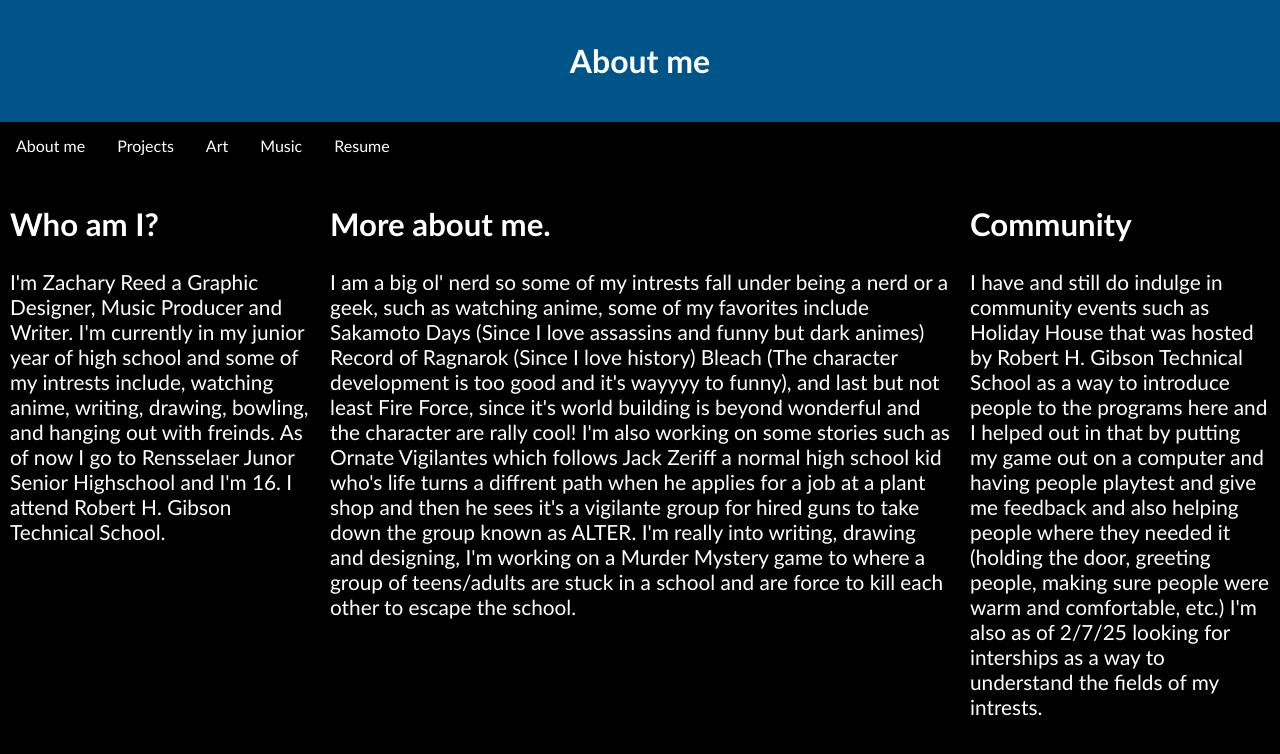
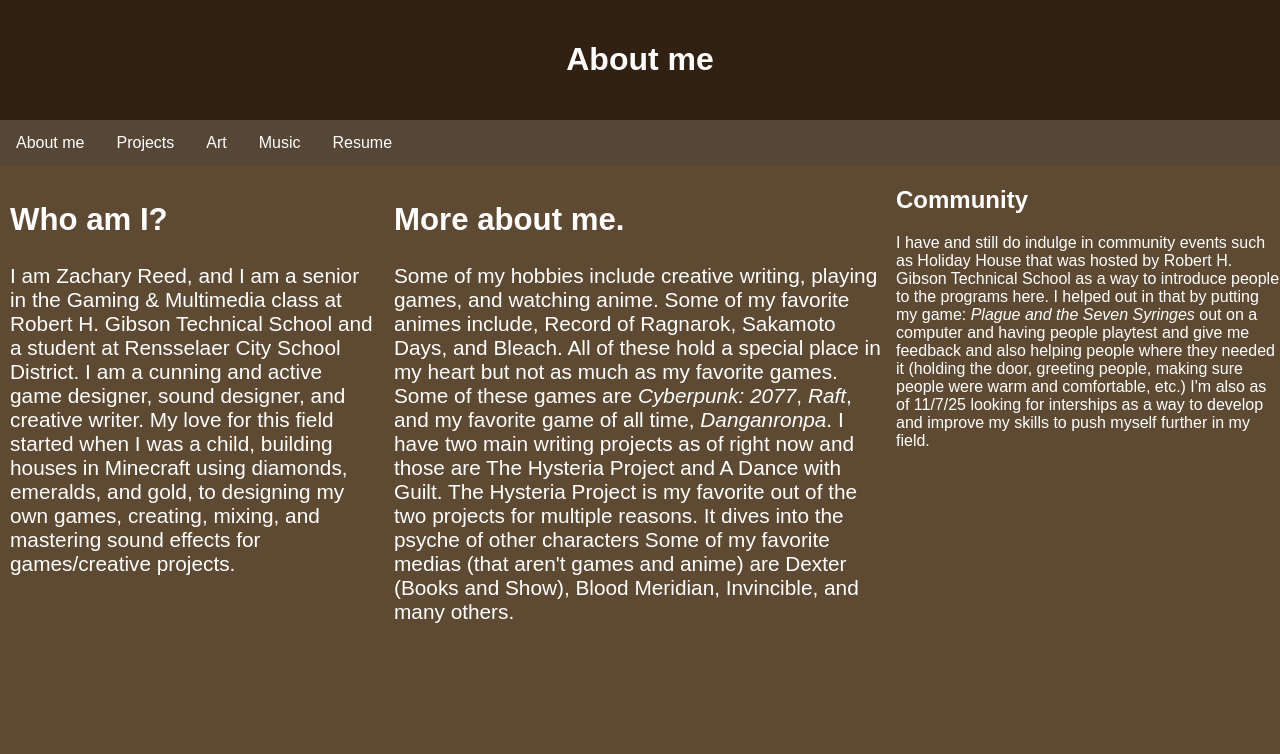
Before and after one commit to Omenz0/Omenz0.github.io, a plain HTML site: page index.html in a window 1280 px wide. Drawn offline with Linux system fonts and the light colour scheme.

Commit message:
Website 11/18/25

```diff
--- a/Index.css
+++ b/Index.css
@@ -1,8 +1,8 @@
 
-body {background-color: rgb(0, 0, 0); color: rgb(255, 255, 255); font-family:'Gill Sans', 'Gill Sans MT', Calibri, 'Trebuchet MS', sans-serif;}
+body {background-color: rgb(94, 73, 50); color: rgb(255, 255, 255); font-family:'Lexend', sans-serif;}
 
 
-.A {width:1000px;height:300px;margin-left:15px;font-size: 130%;}
+.A {width:1000px;height:300px;margin-left:15px;font-size: 160%;}
 
 * {
     box-sizing: border-box;
@@ -14,7 +14,7 @@ body {background-color: rgb(0, 0, 0); color: rgb(255, 255, 255); font-family:'Gi
 
   /* Style the header */
   .MyWebsite {
-    background-color: #005488;
+    background-color: #302112;
     padding: 20px;
     text-align: center;
   }
@@ -22,7 +22,7 @@ body {background-color: rgb(0, 0, 0); color: rgb(255, 255, 255); font-family:'Gi
   /* Style the top navigation bar */
   .topnav {
     overflow: hidden;
-    background-color: #010000;
+    background-color: #554635;
   }
 
   /* Style the topnav links */
@@ -49,12 +49,12 @@ body {background-color: rgb(0, 0, 0); color: rgb(255, 255, 255); font-family:'Gi
 
   /* Left and right column */
   .column.side {
-    width: 25%; font-size: 130%;
+    width: 30%; font-size: 130%;
   }
 
   /* Middle column */
   .column.middle {
-    width: 50%; font-size: 130%;
+    width: 40%; font-size: 130%;
   }
 
   /* Clear floats after the columns */
--- a/Projects.css
+++ b/Projects.css
@@ -1,29 +1,7 @@
-
-body {background-color: rgb(0, 0, 0); color: rgb(255, 255, 255); font-family:'Gill Sans', 'Gill Sans MT', Calibri, 'Trebuchet MS', sans-serif;}
+body {background-color: rgb(94, 73, 50); color: rgb(255, 255, 255); font-family:'Lexend', sans-serif;}
 
 
-.A {width:1000px;height:300px;margin-left:15px;font-size: 130%;}
-
-
-/* unvisited link */
-a:link {
-  color: rgb(0, 234, 255);
-}
-
-/* visited link */
-a:visited {
-  color: rgb(0, 225, 255);
-}
-
-/* mouse over link */
-a:hover {
-  color: rgb(255, 0, 0);
-}
-
-/* selected link */
-a:active {
-  color: rgb(255, 255, 255);
-}
+.A {width:1000px;height:300px;margin-left:15px;font-size: 160%;}
 
 * {
     box-sizing: border-box;
@@ -35,7 +13,7 @@ a:active {
 
   /* Style the header */
   .MyWebsite {
-    background-color: #005488;
+    background-color: #302112;
     padding: 20px;
     text-align: center;
   }
@@ -43,7 +21,7 @@ a:active {
   /* Style the top navigation bar */
   .topnav {
     overflow: hidden;
-    background-color: #010000;
+    background-color: #554635;
   }
 
   /* Style the topnav links */
@@ -66,16 +44,17 @@ a:active {
   .column {
     float: left;
     padding: 10px;
+
   }
 
   /* Left and right column */
   .column.side {
-    width: 25%; font-size: 130%;
+    width: 40%; font-size: 130%;
   }
 
   /* Middle column */
   .column.middle {
-    width: 50%; font-size: 130%;
+    width: 60%; font-size: 120%;
   }
 
   /* Clear floats after the columns */
--- a/index.html
+++ b/index.html
@@ -9,10 +9,7 @@
 </head>
 
 <body>
-    </style>
-    </head>
 
-    <body>
 
         <div class="MyWebsite">
             <h1>About me</h1>
@@ -28,42 +25,39 @@
 
         </div>
 
-        <div class="row">
+        <div class="row"> </div>
             <div class="column side">
                 <h2>Who am I?</h2>
-                <p> I'm Zachary Reed a Graphic Designer, Music Producer and Writer.
-                    I'm currently in my junior year of high school and some of my intrests include, watching anime,
-                    writing, drawing, bowling, and hanging out with freinds. As of now I go to Rensselaer Junor Senior
-                    Highschool and I'm 16. I attend Robert H. Gibson Technical School.</p>
+                <p> I am Zachary Reed, and I am a senior in the Gaming & Multimedia class at Robert H. Gibson Technical
+                    School and a student
+                    at Rensselaer City School District. I am a cunning and active game designer, sound designer, and creative
+                    writer. My love for
+                    this field started when I was a child, building houses in Minecraft using diamonds, emeralds, and
+                    gold, to designing my
+                    own games, creating, mixing, and mastering sound effects for games/creative projects.
+                </p>
 
             </div>
 
             <div class="column middle">
                 <h2>More about me.</h2>
-                <p> I am a big ol' nerd so some of my intrests fall under being a nerd or a geek, such as watching
-                    anime, some of my favorites include Sakamoto Days (Since I love assassins and funny but dark animes)
-                    Record of
-                    Ragnarok (Since I love history) Bleach (The character development is too good and it's wayyyy to
-                    funny), and last but not least Fire Force, since it's world building is beyond wonderful and the
-                    character are rally cool! I'm also working on some stories such as Ornate Vigilantes which follows
-                    Jack Zeriff a normal high school kid who's life turns a diffrent path when he applies for a job at a
-                    plant shop and then he sees it's a vigilante group for hired guns to take down the group known as
-                    ALTER. I'm really into writing, drawing and designing, I'm working on a Murder Mystery game to where
-                    a group of teens/adults are stuck in a school and are force to kill each other to escape the school. </p>
+                <p> Some of my hobbies include creative writing, playing games, and watching anime. Some of my favorite
+                    animes include, Record of Ragnarok, Sakamoto Days, and Bleach. All of these hold a special place in
+                    my heart but not as much as my favorite games. Some of these games are <i>Cyberpunk: 2077</i>, <i>Raft</i>, and my
+                    favorite game of all time, <i>Danganronpa</i>. I have two main writing projects as of right now and those
+                    are The Hysteria Project and A Dance with Guilt. The Hysteria Project is my favorite out of the two
+                    projects for multiple reasons. It dives into the psyche of other characters
+                    Some of my favorite medias (that aren't games and anime) are Dexter (Books and Show), Blood
+                    Meridian, Invincible, and many others.
+                </p>
 
             </div>
 
-            <div class="column side">
+            <div class="column side"> </div>
                 <h2>Community</h2>
                 <p>I have and still do indulge in community events such as Holiday House that was hosted by Robert H.
-                    Gibson Technical School as a way to introduce people to the programs here and I helped out in that
-                    by putting my game out on a computer and having people playtest and give me feedback and also
-                    helping people where they needed it (holding the door, greeting people, making sure people were warm
-                    and comfortable, etc.) I'm also as of 2/7/25 looking for interships as a way to understand the
-                    fields of my intrests.</p>
-
-
-
-    </body>
-
-</html>
+                    Gibson Technical School as a way to introduce people to the programs here. I helped out in that
+                    by putting my game: <i>Plague and the Seven Syringes</i> out on a computer and having people
+                    playtest and give me feedback and also helping people where they needed it (holding the door, greeting people, making sure people were warm
+                    and comfortable, etc.) I'm also as of 11/7/25 looking for interships as a way to develop and improve my skills to push myself further in my field.
+                <div> </div>
--- a/resume.css
+++ b/resume.css
@@ -1,5 +1,5 @@
 
-body {background-color: rgb(0, 0, 0); color: rgb(255, 255, 255); font-family:'Gill Sans', 'Gill Sans MT', Calibri, 'Trebuchet MS', sans-serif;}
+body {background-color: rgb(94, 73, 50); color: rgb(255, 255, 255); font-family:'Lexned', sans-serif;}
 
 
 .A {width:1000px;height:300px;margin-left:15px;font-size: 130%;}
@@ -14,7 +14,7 @@ body {background-color: rgb(0, 0, 0); color: rgb(255, 255, 255); font-family:'Gi
 
   /* Style the header */
   .MyWebsite {
-    background-color: #005488;
+    background-color: #302112;
     padding: 20px;
     text-align: center;
   }
@@ -22,7 +22,7 @@ body {background-color: rgb(0, 0, 0); color: rgb(255, 255, 255); font-family:'Gi
   /* Style the top navigation bar */
   .topnav {
     overflow: hidden;
-    background-color: #010000;
+    background-color: #554635;
   }
 
   /* Style the topnav links */
```
Also changed, not shown: Music.html (+1 -1 lines), Projects.html (+10 -9 lines), PATSS.png (added).
